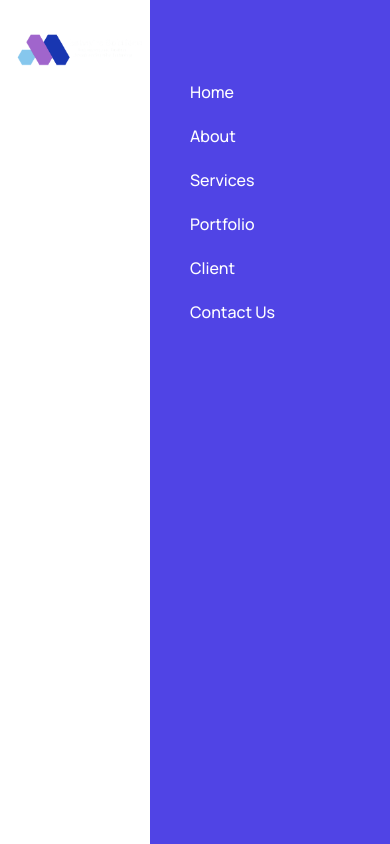
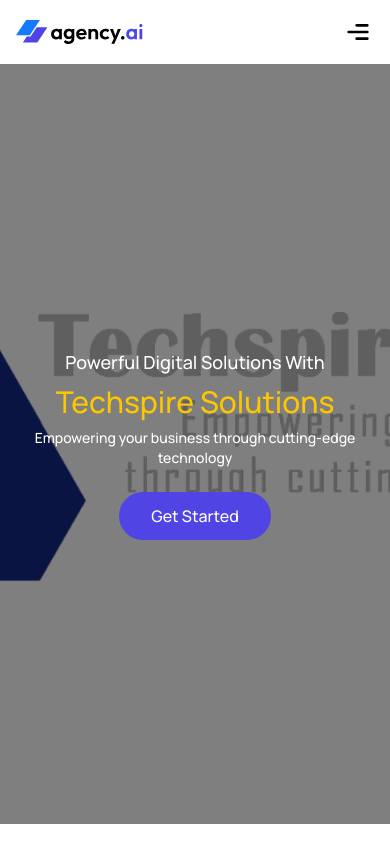
Before and after one commit to Nethsara12345/TechspireSolution-FE, a React (Vite) app: page / in a window 390 px wide. Built offline with nearby package versions, Linux system fonts and the light colour scheme.

Commit message:
responsive navbar

```diff
--- a/src/App.jsx
+++ b/src/App.jsx
@@ -1,5 +1,6 @@
 import React, { useState } from 'react'
 import Navbar from './components/Navbar'
+import Hero from "./components/Hero";
 
 const App = () => {
 
@@ -8,8 +9,9 @@
   return (
     <div className='dark:bg-black relative'>
       <Navbar theme={theme} setTheme={setTheme} />
+       <Hero />
     </div>
   )
 }
 
-export default App
+export default App
--- /dev/null
+++ b/src/components/Hero.jsx
@@ -0,0 +1,40 @@
+import React from "react";
+import heroImg from "../assets/logo1.png";
+
+const Hero = () => {
+  return (
+    <div
+      id="home"
+      className="relative w-full h-[90vh] flex items-center justify-center text-center text-white"
+    >
+      <img
+        src={heroImg}
+        alt="Hero background"
+        className="absolute inset-0 w-full h-full object-cover brightness-75"
+      />
+      <div className="absolute inset-0 bg-black/50"></div>
+
+      <div className="relative z-10 max-w-3xl px-4">
+        <p className="text-lg sm:text-xl font-medium">
+          Powerful Digital Solutions With
+        </p>
+        <h1 className="text-3xl sm:text-5xl font-extrabold mt-2 text-yellow-400">
+          Techspire Solutions
+        </h1>
+        <p className="text-sm sm:text-lg mt-2 font-light">
+          Empowering your business through cutting-edge technology
+        </p>
+
+        <a
+          href="#contact-us"
+          className="mt-6 inline-block bg-primary text-white px-8 py-3 rounded-full
+                     font-medium hover:scale-105 transition-all"
+        >
+          Get Started
+        </a>
+      </div>
+    </div>
+  );
+};
+
+export default Hero;
--- a/src/components/Navbar.jsx
+++ b/src/components/Navbar.jsx
@@ -1,31 +1,39 @@
-import React from 'react'
+import React, { useState } from 'react'
 import assets from '../assets/assets'
 
 const Navbar = ({theme, setTheme}) => {
+
+    const [sidebarOpen, setSidebarOpen] = useState(false)
+
   return (
     <div className='flex justify-between items-center px-4 sm:px-12 lg:px-24 xl:px-40 py-4 sticky top-0 z-20 backdrop-blur-xl font-medium bg-white/50 dark:bg-gray-900/70'>
 
-          <img src={theme === 'dark' ? assets.logo1 : assets.logo1} className='w-32 sm:w-40' alt='' />
+          <img src={assets.logo} className='w-32 sm:w-40' alt='logo' />
 
-          <div className='text-gray-700 dark:text-white sm:text-sm max-sm:w-60
-           max-sm:pl-10 max-sm:fixed top-0 bottom-0 right-0 right-0 max-sm:min-h-screen
-           max-sm:h-full max-sm:flex-col max-sm:bg-primary max-sm:text-white
-           max-sm:pt-20 flex sm:items-center gap-5 transition-all'>
+          <div className={`text-gray-700 dark:text-white sm:text-sm ${!sidebarOpen ?
+          'max-sm:w-0 overflow-hidden' : 'max-sm:w-60 max-sm:pl-10'} max-sm:fixed
+           top-0 bottom-0 right-0 max-sm:min-h-screen max-sm:h-full max-sm:flex-col
+            max-sm:bg-primary max-sm:text-white max-sm:pt-20 flex sm:items-center gap-5
+            transition-all`}>
+
+            <img src={assets.close_icon} alt="close" className='w-5 absolute right-4 top-4 sm:hidden' onClick={()=> setSidebarOpen(false)}/>
 
 
-            <a href="#" className='sm:hover:border-b'>Home</a>
-            <a href="#about" className='sm:hover:border-b'>About</a>
-            <a href="#services" className='sm:hover:border-b'>Services</a>
-            <a href="#portfolio" className='sm:hover:border-b'>Portfolio</a>
-            <a href="#client" className='sm:hover:border-b'>Client</a>
-            <a href="#contact-us" className='sm:hover:border-b'>Contact Us</a>
+            <a onClick={()=>setSidebarOpen(false)} href="#" className='sm:hover:border-b'>Home</a>
+            <a onClick={()=>setSidebarOpen(false)} href="#about" className='sm:hover:border-b'>About</a>
+            <a onClick={()=>setSidebarOpen(false)} href="#services" className='sm:hover:border-b'>Services</a>
+            <a onClick={()=>setSidebarOpen(false)} href="#portfolio" className='sm:hover:border-b'>Portfolio</a>
+            <a onClick={()=>setSidebarOpen(false)} href="#client" className='sm:hover:border-b'>Client</a>
+            <a onClick={()=>setSidebarOpen(false)} href="#contact-us" className='sm:hover:border-b'>Contact Us</a>
 
-
-{/*            Testing */}
 
           </div>
 
-          <div>
+          <div className='flex items-center gap-2 sm:gap-4'>
+
+            <img src={assets.menu_icon}
+            alt="" onClick={()=> setSidebarOpen(true)} className='w-8 sm:hidden' />
+
             <a href="#contact-us" className='text-sm max-sm:hidden flex
             items-center gap-2 bg-primary text-white py-2 px-6 rounded-full
             cursor-pointer hover:scale-105 transition-all'>
```
